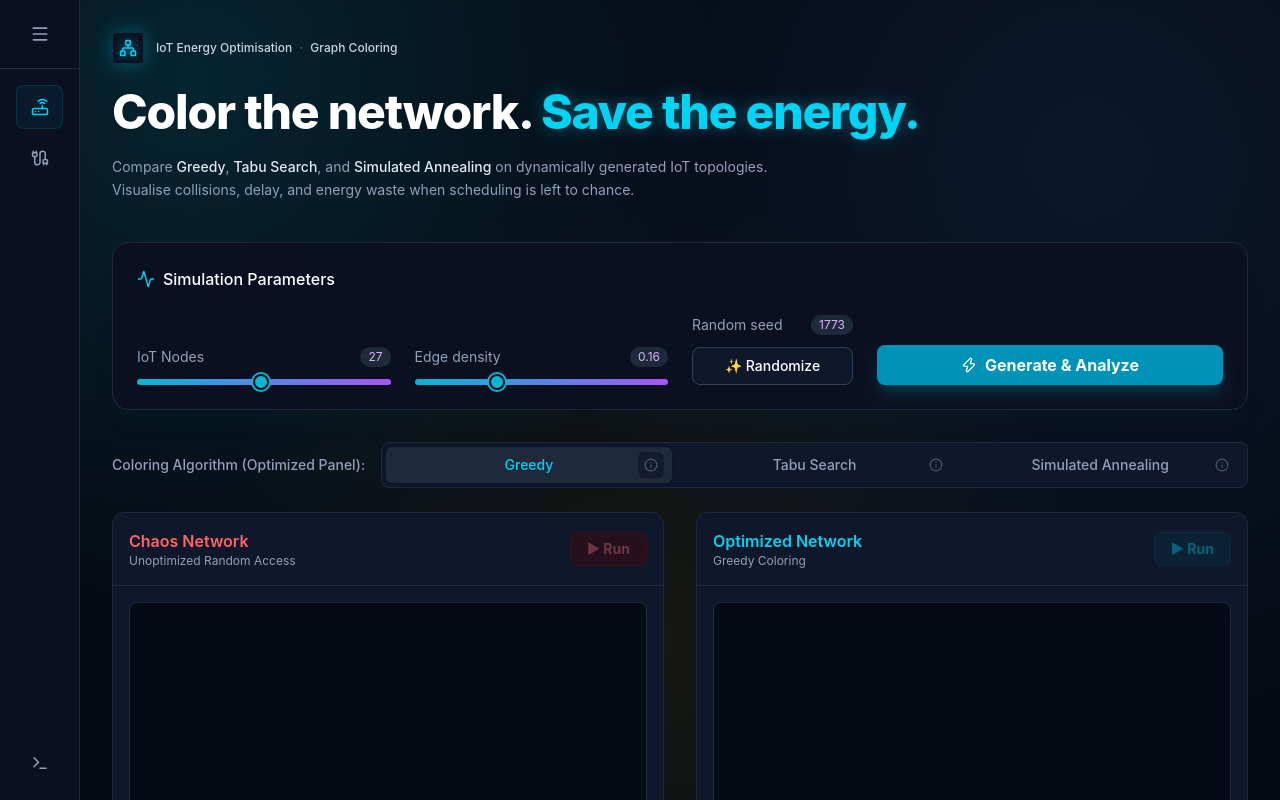
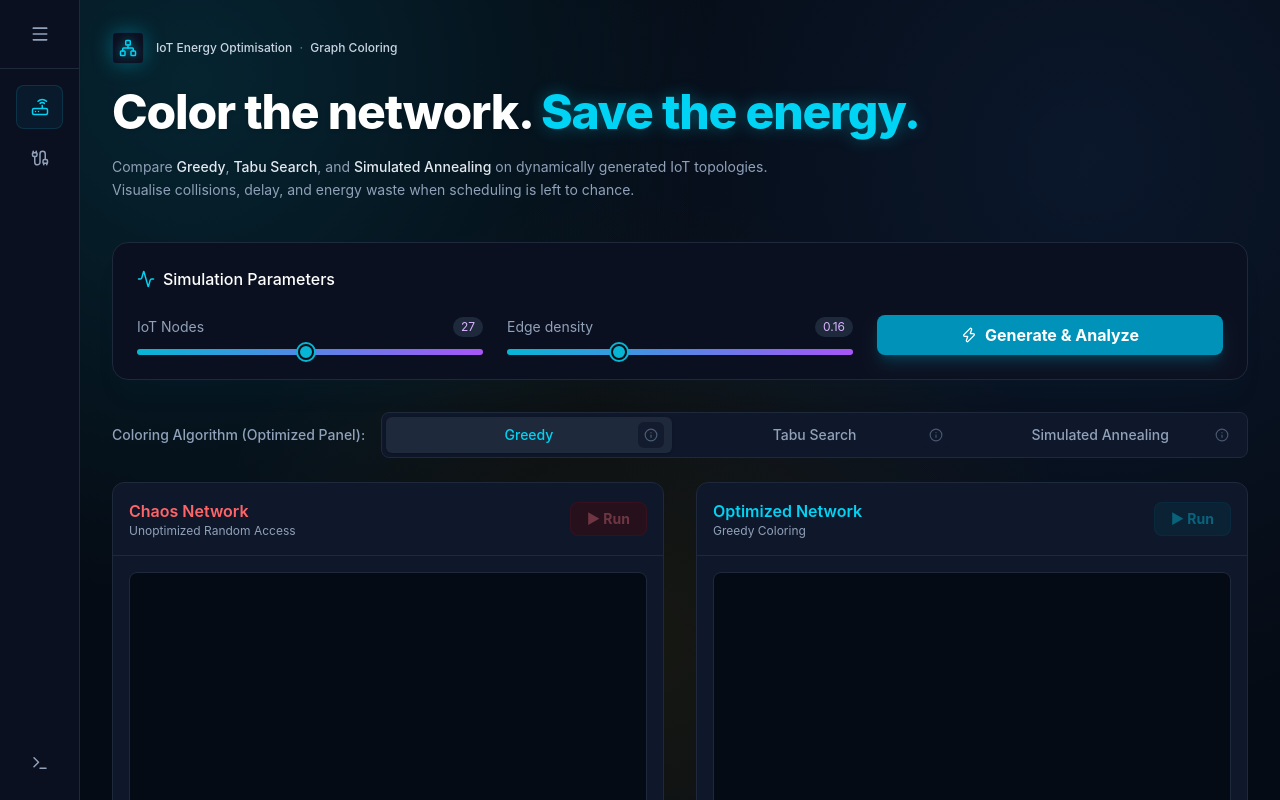
Before and after one commit to Aryan-jain07/iot_sim, a React (Vite) app: page / in a window 1280 px wide. Built offline with nearby package versions, Linux system fonts and the light colour scheme.

Commit message:
Removed random sedd feature

```diff
--- a/src/App.tsx
+++ b/src/App.tsx
@@ -479,7 +479,6 @@ export default function App() {
 
   const [nodeCount, setNodeCount] = useState(27);
   const [edgeDensity, setEdgeDensity] = useState(0.16);
-  const [seed, setSeed] = useState(1773);
   const [adjList, setAdjList] = useState<Map<string, string[]>>(new Map());
   const [isGenerated, setIsGenerated] = useState(false);
   const [editMode, setEditMode] = useState(false);
@@ -506,7 +505,7 @@ export default function App() {
 
   const handleGenerate = useCallback(() => {
     const radius = calculateInterferenceRadius(edgeDensity);
-    const nodes = generateNodes(nodeCount, CANVAS_WIDTH, CANVAS_HEIGHT, seed);
+    const nodes = generateNodes(nodeCount, CANVAS_WIDTH, CANVAS_HEIGHT);
     const adj = buildAdjacencyList(nodes, radius);
 
     setAdjList(adj);
@@ -532,7 +531,7 @@ export default function App() {
     slotRefA.current = 0; slotRefB.current = 0;
 
     addLog(`Generated new network with ${nodeCount} nodes and ${edgeDensity} edge density.`, 'info');
-  }, [nodeCount, edgeDensity, seed, approachA, approachB, addLog]);
+  }, [nodeCount, edgeDensity, approachA, approachB, addLog]);
 
   const handleConfirmGenerate = () => {
     handleGenerate();
@@ -723,28 +722,19 @@ export default function App() {
         )}
       </div>
       <div className="grid grid-cols-1 md:grid-cols-12 gap-6 items-end">
-        <div className="flex flex-col gap-3 col-span-1 md:col-span-3">
+        <div className="flex flex-col gap-3 col-span-1 md:col-span-4">
           <div className="flex justify-between items-center text-sm">
             <label className="text-slate-400">IoT Nodes</label>
             <span className="bg-[#1e293b] text-purple-300 text-xs px-2 py-0.5 rounded-full">{nodeCount}</span>
           </div>
           <input type="range" min="5" max="50" value={nodeCount} onChange={(e) => setNodeCount(Number(e.target.value))} onPointerUp={() => { if (isGenerated) handleConfirmGenerate(); }} onTouchEnd={() => { if (isGenerated) handleConfirmGenerate(); }} disabled={isAnyRunning} className={isAnyRunning ? 'opacity-50 cursor-not-allowed' : ''} />
         </div>
-        <div className="flex flex-col gap-3 col-span-1 md:col-span-3">
+        <div className="flex flex-col gap-3 col-span-1 md:col-span-4">
           <div className="flex justify-between items-center text-sm">
             <label className="text-slate-400">Edge density</label>
             <span className="bg-[#1e293b] text-purple-300 text-xs px-2 py-0.5 rounded-full">{edgeDensity}</span>
           </div>
           <input type="range" min="0.05" max="0.4" step="0.01" value={edgeDensity} onChange={(e) => setEdgeDensity(Number(e.target.value))} onPointerUp={() => { if (isGenerated) handleConfirmGenerate(); }} onTouchEnd={() => { if (isGenerated) handleConfirmGenerate(); }} disabled={isAnyRunning} className={isAnyRunning ? 'opacity-50 cursor-not-allowed' : ''} />
-        </div>
-        <div className="flex flex-col gap-3 col-span-1 md:col-span-2">
-          <div className="flex justify-between items-center text-sm">
-            <label className="text-slate-400">Random seed</label>
-            <span className="bg-[#1e293b] text-purple-300 text-xs px-2 py-0.5 rounded-full">{seed}</span>
-          </div>
-          <button onClick={() => setSeed(Math.floor(Math.random() * 10000))} disabled={isAnyRunning} className={`bg-[#0f172a] hover:bg-[#1e293b] border border-[#334155] text-white text-sm font-medium py-2 px-2 rounded-lg transition flex items-center justify-center gap-1 ${isAnyRunning ? 'opacity-50 cursor-not-allowed' : ''}`}>
-            <span>✨</span> Randomize
-          </button>
         </div>
         <div className="flex flex-row gap-3 col-span-1 md:col-span-4 justify-end">
           <button onClick={handleConfirmGenerate} disabled={isAnyRunning} className={`flex-1 bg-cyan-600 hover:bg-cyan-500 text-white font-bold py-2 px-3 rounded-lg shadow-lg shadow-cyan-500/20 transition-all flex items-center justify-center gap-2 ${isAnyRunning ? 'opacity-50 cursor-not-allowed' : ''}`}>
--- a/src/simulation.ts
+++ b/src/simulation.ts
@@ -1,21 +1,13 @@
 import type { IoTNode, Approach, AlgorithmMetrics } from './types';
 
 // 1. Generate Random Nodes
-export function generateNodes(count: number, canvasWidth: number, canvasHeight: number, seed: number): IoTNode[] {
-  // Simple seeded PRNG for consistent topology generation
-  const random = () => {
-    let t = seed += 0x6D2B79F5;
-    t = Math.imul(t ^ t >>> 15, t | 1);
-    t ^= t + Math.imul(t ^ t >>> 7, t | 61);
-    return ((t ^ t >>> 14) >>> 0) / 4294967296;
-  };
-
+export function generateNodes(count: number, canvasWidth: number, canvasHeight: number): IoTNode[] {
   const nodes: IoTNode[] = [];
   for (let i = 0; i < count; i++) {
     nodes.push({
       id: `Node_${i + 1}`,
-      x: Math.floor(random() * (canvasWidth - 40)) + 20,
-      y: Math.floor(random() * (canvasHeight - 40)) + 20,
+      x: Math.floor(Math.random() * (canvasWidth - 40)) + 20,
+      y: Math.floor(Math.random() * (canvasHeight - 40)) + 20,
       battery: 10000,
       color: -1,     // -1 means no time slot assigned yet
       state: 'IDLE'
```
